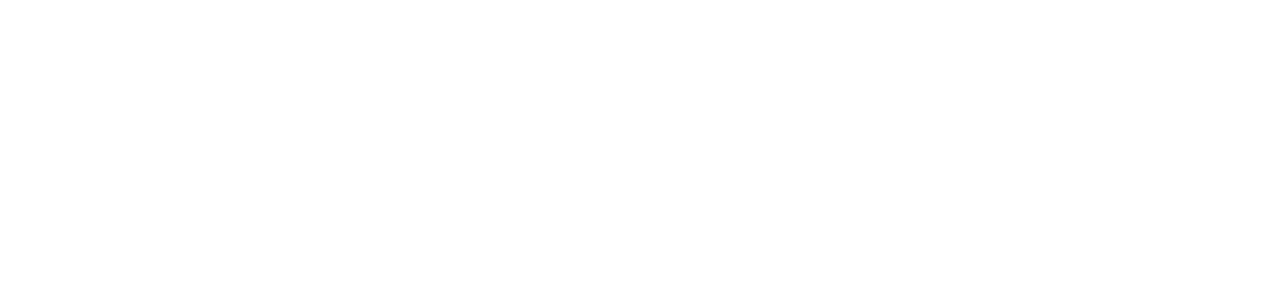
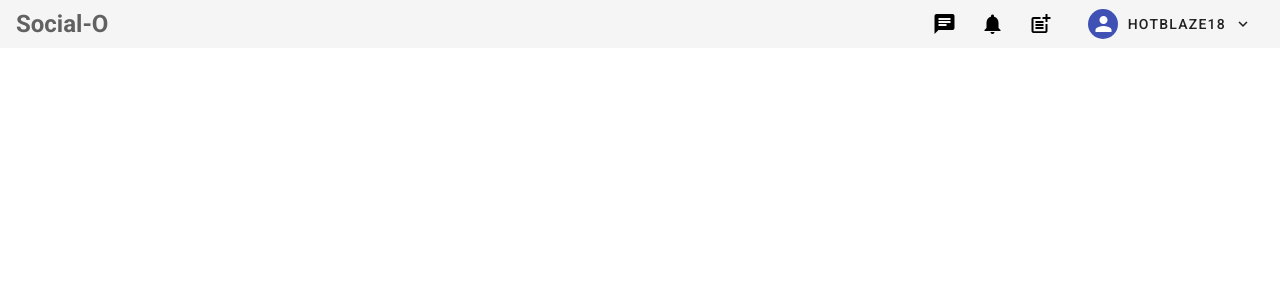
Before and after one commit to hotblaze18/Social-O, a Vue app: page / in a window 1280 px wide. Shown: the top 300 px of the page. Built offline with nearby package versions, Linux system fonts and the light colour scheme.

Commit message:
Added Navbar

```diff
--- a/src/App.vue
+++ b/src/App.vue
@@ -1,18 +1,26 @@
 <template>
   <v-app>
-
+    <Navbar />
   </v-app>
 </template>
 
 <script>
+import Navbar from "./components/Navbar";
 export default {
   name: 'App',
 
   components: {
+    Navbar
   },
 
   data: () => ({
-    //
+
   }),
 };
 </script>
+
+<style>
+  body {
+    background: #f4f4f4
+  }
+</style>
--- /dev/null
+++ b/src/components/Navbar.vue
@@ -0,0 +1,73 @@
+<template>
+    <v-app-bar app dense :flat="true" elevate-on-scroll class="topbar">
+      <h2 class="grey--text text--darken-2">Social-O</h2>
+
+    <v-spacer></v-spacer>
+
+    <div v-if="isLoggedIn">
+      <v-btn icon>
+         <v-icon class="black--text">chat</v-icon>
+      </v-btn>
+
+      <v-btn icon>
+        <v-icon class="black--text">notifications</v-icon>
+      </v-btn>
+
+      <v-btn icon>
+        <v-icon class="black--text">post_add</v-icon>
+      </v-btn>
+
+      <v-menu offset-y flat>
+        <template v-slot:activator="{ on, attrs }">
+          <v-btn text v-bind="attrs" v-on="on">
+            <v-avatar color="indigo" size="30" class="mx-2">
+              <v-icon color="#fff">
+                person
+              </v-icon>
+            </v-avatar>
+            <span>{{user.username}}</span>
+            <v-icon right>keyboard_arrow_down</v-icon>
+          </v-btn>
+        </template>
+        <v-list>
+          <v-list-item>
+            <v-list-item-title>
+              <a><v-icon small left>person</v-icon>My Profile</a>
+            </v-list-item-title>
+          </v-list-item>
+          <v-list-item>
+            <v-list-item-title>
+              <a><v-icon small left>settings</v-icon>Settings</a>
+          </v-list-item-title>
+          </v-list-item>
+          <v-list-item>
+            <v-list-item-title>
+              <a><v-icon small left>exit_to_app</v-icon>Sign Out</a>
+            </v-list-item-title>
+          </v-list-item>
+        </v-list>
+      </v-menu>
+    </div>
+    <div v-else>
+        <span class="mx-2">Log In</span>
+        <span class="mx-2">Sign Up</span>
+    </div>
+   </v-app-bar>
+</template>
+
+<script>
+export default {
+    data: () => ({
+        isLoggedIn: true,
+        user: {
+            username: 'hotblaze18',
+        }
+    })
+}
+</script>
+
+<style>
+  .topbar {
+      background: #fff
+  }
+</style>
```
